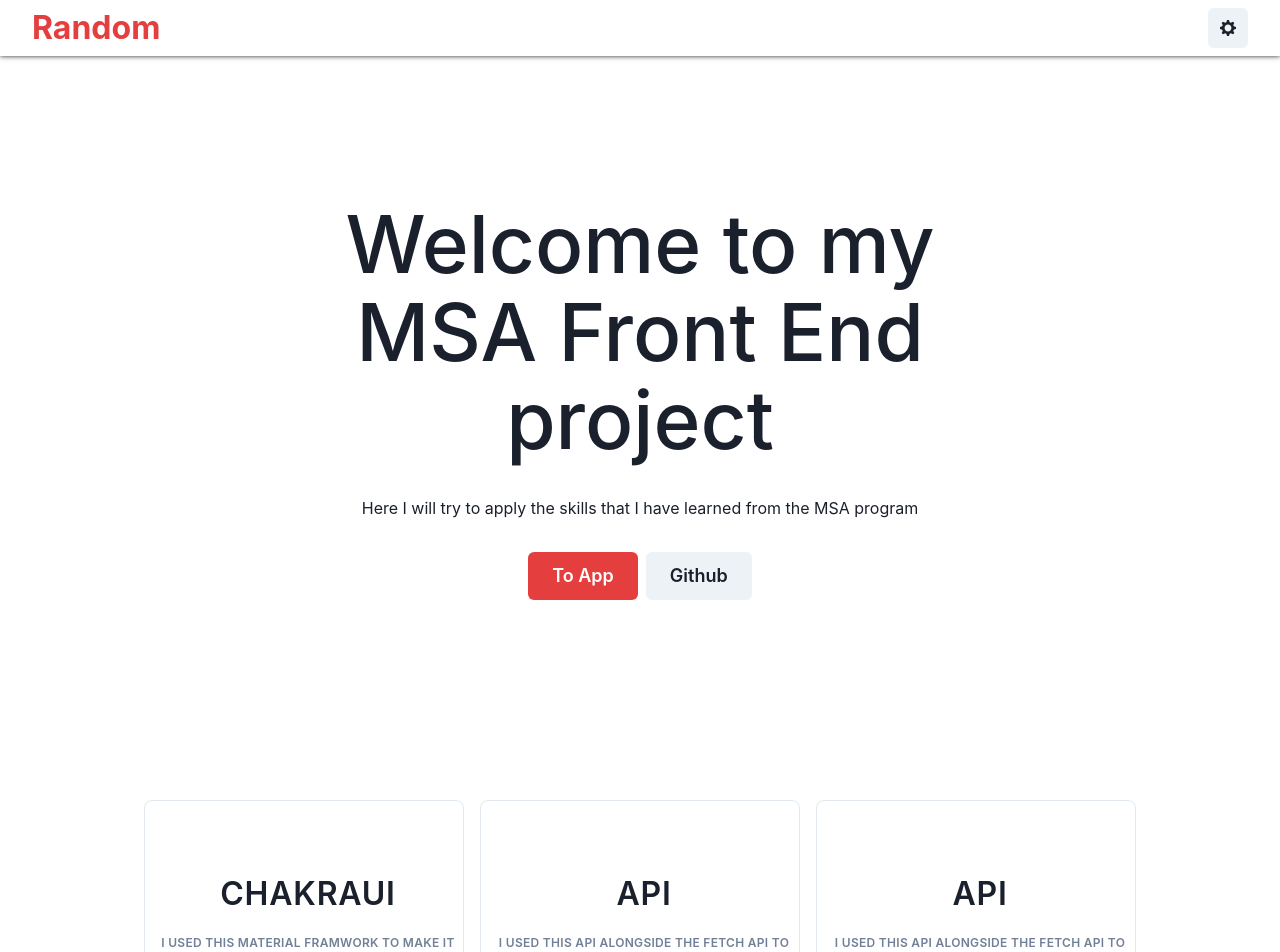
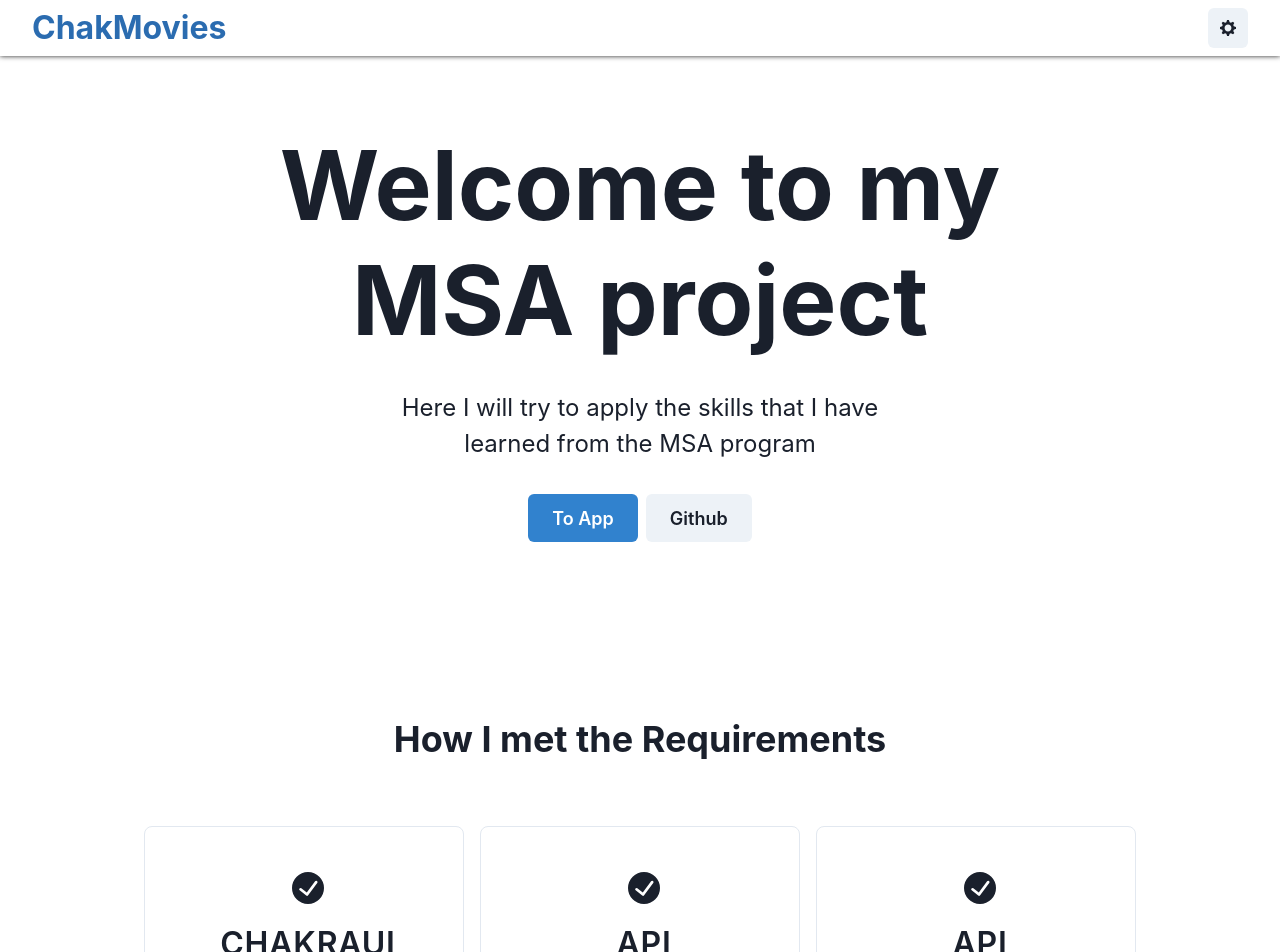
Before and after one commit to bcho892/MSAFrontEnd, a React (Create React App) app: page / in a window 1280 px wide. Shown: the top 952 px of the page. Built offline with nearby package versions, Linux system fonts and the light colour scheme.

Commit message:
implemented api and started styling main page

```diff
--- a/package.json
+++ b/package.json
@@ -12,13 +12,12 @@
     "@testing-library/user-event": "^13.5.0",
     "@types/jest": "^27.5.2",
     "@types/node": "^16.11.45",
-    "@types/react": "^18.0.15",
     "@types/react-dom": "^18.0.6",
     "framer-motion": "^6.5.1",
     "react": "^18.2.0",
     "react-dom": "^18.2.0",
     "react-router-dom": "^6.3.0",
-    "react-scripts": "5.0.1",
+    "react-scripts": "^5.0.1",
     "typescript": "^4.7.4",
     "web-vitals": "^2.1.4"
   },
@@ -45,5 +44,8 @@
       "last 1 firefox version",
       "last 1 safari version"
     ]
+  },
+  "devDependencies": {
+    "@types/react": "^18.0.15"
   }
 }
--- a/src/App.tsx
+++ b/src/App.tsx
@@ -2,6 +2,7 @@ import React from 'react';
 import { Route, Routes } from 'react-router-dom';
 import Welcome from './pages/welcome/Welcome';
 import './App.css';
+import Main from './pages/Main.tsx/Main';
 import { ChakraProvider } from '@chakra-ui/react';
 function App() {
   return (
@@ -9,6 +10,7 @@ function App() {
       <ChakraProvider>
         <Routes>
           <Route path="/" element={<Welcome />} />
+          <Route path="/main" element={<Main />} />
         </Routes>
       </ChakraProvider>
     </div>
--- a/src/components/navbar/NavBar.module.css
+++ b/src/components/navbar/NavBar.module.css
@@ -8,6 +8,7 @@
     padding: 0 2rem;
     box-shadow: 0px 0px 5px rgb(33,33,33);
     background-color: white;
+    z-index: 999;
 }
 
 ul{
--- a/src/components/navbar/NavBar.tsx
+++ b/src/components/navbar/NavBar.tsx
@@ -2,17 +2,24 @@ import * as React from 'react';
 import styles from './NavBar.module.css';
 import { Heading, IconButton } from '@chakra-ui/react'
 import { SettingsIcon } from '@chakra-ui/icons';
+import { useNavigate } from 'react-router-dom'
+
 export interface NavBarProps {
 }
 
 export default function NavBar({ }: NavBarProps) {
-
+    const navigate = useNavigate();
+    const toWelcome = React.useCallback(() => navigate('/', { replace: true }), [navigate]);
     return (
         <div className={styles.container}>
             <Heading
-                color='#E53E3E'
-                fontSize='2rem'>
-                Random
+                onClick={toWelcome}
+                cursor='pointer'
+                color='#2B6CB0'
+                fontSize='2rem'
+                userSelect='none'>
+
+                ChakMovies
             </Heading>
 
             <IconButton
--- a/src/components/technologycard/TechnologyCard.tsx
+++ b/src/components/technologycard/TechnologyCard.tsx
@@ -1,12 +1,13 @@
 import React from 'react'
 import { Box } from '@chakra-ui/react'
+import { CheckCircleIcon } from '@chakra-ui/icons'
 type Props = {
     skill: string;
     description: string;
     icon: any;
 }
 
-export default function TechnologyCard({ skill, description}: Props) {
+export default function TechnologyCard({ skill, description }: Props) {
     return (
         <Box display='flex'
             width='20rem'
@@ -20,14 +21,21 @@ export default function TechnologyCard({ skill, description}: Props) {
 
 
             <Box
-
+                display="flex"
+                flexDirection="column"
+                justifyContent="center"
+                alignItems="center"
+                gap="1rem"
                 fontWeight='semibold'
                 letterSpacing='wide'
                 fontSize='2rem'
                 textTransform='uppercase'
                 ml='2'
             >
+                <CheckCircleIcon />
                 {skill}
+
+
             </Box>
             <Box
                 color='gray.500'
--- /dev/null
+++ b/src/pages/Main.tsx/Main.module.css
@@ -0,0 +1,37 @@
+.container{
+    height: 100;
+    padding-top: 3.5rem;
+    display: flex;
+    flex-direction: column;
+
+}
+
+.featured{
+    min-height: 20rem;
+    max-height: 50vh;
+    background-color: #EDF2F7;
+    overflow: hidden;
+    margin-bottom: 2rem;
+    display: flex;
+
+}
+
+.featuredtext{
+    display: flex;
+    flex: 100%;
+    align-items: flex-start;
+    justify-content: center;
+    text-align: left;
+    flex-direction: column;
+    padding: 3rem;
+    gap: 3rem;
+
+
+}
+
+.movierow{
+    display: flex;
+    overflow-x: scroll;
+    gap: 1rem;
+    justify-self: flex-end;
+}
--- /dev/null
+++ b/src/pages/Main.tsx/Main.tsx
@@ -0,0 +1,116 @@
+import React from 'react'
+import NavBar from '../../components/navbar/NavBar'
+import styles from './Main.module.css'
+import MovieCard from '../../components/MovieCard/MovieCard'
+import { Button, ButtonGroup, Text, Stack, Badge, Image, Heading } from '@chakra-ui/react'
+type Props = {}
+
+const options = {
+    method: 'GET',
+    headers: {
+        'X-RapidAPI-Key': '4f7cae7f7fmsh719be4d5125f452p10def8jsnd0e1b8655d1d',
+        'X-RapidAPI-Host': 'moviesdatabase.p.rapidapi.com'
+    }
+};
+
+
+const Main = (props: Props) => {
+    const [defaultMovies, setDefaultMovies] = React.useState<any[]>([]);
+    const [featuredMovie, setFeaturedMovie] = React.useState<any>([]);
+    const [featuredDesc, setFeaturedDesc] = React.useState<string>("");
+
+    const setFeatured = () => {
+        fetch('https://moviesdatabase.p.rapidapi.com/titles?info=mini_info&limit=1&page=1&year=2022&list=top_rated_250', options)
+            .then(response => response.json())
+            .then(response => {
+                setFeaturedMovie(response.results[0])
+                setFeaturedText(response.results[0].id)
+            })
+            .catch(err => console.error(err));
+    }
+
+    const setFeaturedText = (id: string) => {
+        fetch(`https://moviesdatabase.p.rapidapi.com/titles/${id}?info=base_info`, options)
+            .then(response => response.json())
+            .then(response => setFeaturedDesc(response.results.plot.plotText.plainText))
+            .catch(err => console.error(err));
+    }
+
+    const setDefault = () => {
+
+        fetch('https://moviesdatabase.p.rapidapi.com/titles?info=mini_info&limit=10&page=1&titleType=movie&list=most_pop_movies', options)
+            .then(response => response.json())
+            .then(response => {
+                console.log(response.results)
+                setDefaultMovies(response.results)
+            })
+            .catch(err => console.error(err));
+
+    }
+
+    React.useEffect(() => {
+        setFeatured();
+        setDefault();
+    }, [])
+
+    return (
+        <div className={styles.container}>
+            <NavBar />
+            <div className={styles.featured}>
+                {featuredMovie.primaryImage &&
+                    <Image
+                        src={featuredMovie.primaryImage.url}
+                        alt=''
+                        maxWidth='50vw'
+                        minWidth='40rem'
+                        opacity='0.9'
+                        objectFit='cover' />}
+                <div className={styles.featuredtext}>
+                    {featuredMovie.titleText &&
+                        <Heading
+                            color="#2B6CB0"
+                            fontSize="3.5rem">
+                            {featuredMovie.titleText.text}
+                        </Heading>
+
+                    }
+
+                    <Text
+                        maxW="800px"
+                    >{featuredDesc}
+                    </Text>
+
+                    <Button size='lg' colorScheme='blue'>
+                        More
+                    </Button>
+
+
+                </div>
+
+            </div>
+            <Stack direction="row"
+                marginBottom='2rem'>
+                <Badge backgroundColor="#2B6CB0"
+                    width="4rem"
+                    display="flex"
+                    alignItems="center"
+                    justifyContent="center"></Badge>
+
+                <Heading
+                >Currently Popular
+                </Heading>
+            </Stack>
+            <div className={styles.movierow}>
+
+                {defaultMovies.map((item, index) => {
+                    return item.primaryImage && item.primaryImage.url ?
+                        <MovieCard title={''} imgurl={item.primaryImage.url} year={''} />
+                        : null;
+                })}
+            </div>
+
+        </div>
+    )
+}
+
+export default Main
--- a/src/pages/welcome/Welcome.module.css
+++ b/src/pages/welcome/Welcome.module.css
@@ -1,28 +1,29 @@
-.container{
+.container {
     flex-direction: column;
     display: flex;
     align-items: center;
     padding: 0 4rem;
-
+    margin-top: 8rem;
 }
 
-.heading{
+.heading {
     min-height: 100vh;
     display: flex;
-    justify-content: center;
-   gap: 2rem;
-    width: 600px;
+
+    gap: 2rem;
+
     flex-direction: column;
     align-items: center;
 
 }
 
-.heading h1{
+.heading h1 {
     line-height: 5.5rem;
     font-size: 5rem;
     font-weight: 500;
 }
-.skillholder{
+
+.skillholder {
     display: flex;
     flex-wrap: wrap;
     gap: 1rem;
--- a/src/pages/welcome/Welcome.tsx
+++ b/src/pages/welcome/Welcome.tsx
@@ -2,7 +2,8 @@ import * as React from 'react';
 import NavBar from '../../components/navbar/NavBar'
 import styles from './Welcome.module.css'
 import TechnologyCard from '../../components/technologycard/TechnologyCard';
-import { Button, ButtonGroup } from '@chakra-ui/react'
+import { useNavigate } from 'react-router-dom';
+import { Button, ButtonGroup, Heading, Text } from '@chakra-ui/react'
 type Props = {
 
 }
@@ -17,20 +18,34 @@ const techUsed: Tech[] = [{ name: "chakraUI", description: "I used this material
 { name: "API", description: "I used this API alongside the fetch API to retrieve data from this source" }]
 
 
+
 export default function Welcome({ }: Props) {
+    const navigate = useNavigate();
+    const toMain = React.useCallback(() => navigate('/main', { replace: true }), [navigate]);
     return (
         <div>
             <NavBar />
             <div className={styles.container}>
                 <div className={styles.heading}>
-                    <h1>Welcome to my MSA Front End project</h1>
-                    <p>Here I will try to apply the skills that I have learned from the MSA program</p>
-                    <ButtonGroup>
-                        <Button size='lg' colorScheme='red'>To App</Button>
+                    <Heading
+                        fontSize={{ base: "3.5rem", lg: "6rem" }}
+                        maxWidth="800px">
+                        Welcome to my MSA project
+                    </Heading>
+                    <Text
+                        fontSize='2xl'
+                        width='500px'
+                    >Here I will try to apply the skills that I have learned from the MSA program</Text>
+                    <ButtonGroup
+                    >
+                        <Button size='lg' colorScheme='blue' onClick={toMain}>
+                            To App
+                        </Button>
                         <Button size='lg'>Github</Button>
                     </ButtonGroup>
-
-                </div>
+                    <Heading
+                        marginTop="9rem"
+                        marginBottom="2rem">How I met the Requirements</Heading>
                     <div className={styles.skillholder}>
                         {techUsed.map((value, index) => {
                             return <TechnologyCard
@@ -40,6 +55,8 @@ export default function Welcome({ }: Props) {
                                 icon='' />
                         })}
                     </div>
+                </div>
+
 
             </div>
         </div>
```
Also changed, not shown: src/components/MovieCard/MovieCard.tsx (added, +27 -0 lines), 1 other file (tests, documents, lock files or other folders). Lines whose indentation alone changed are shown as unchanged.
